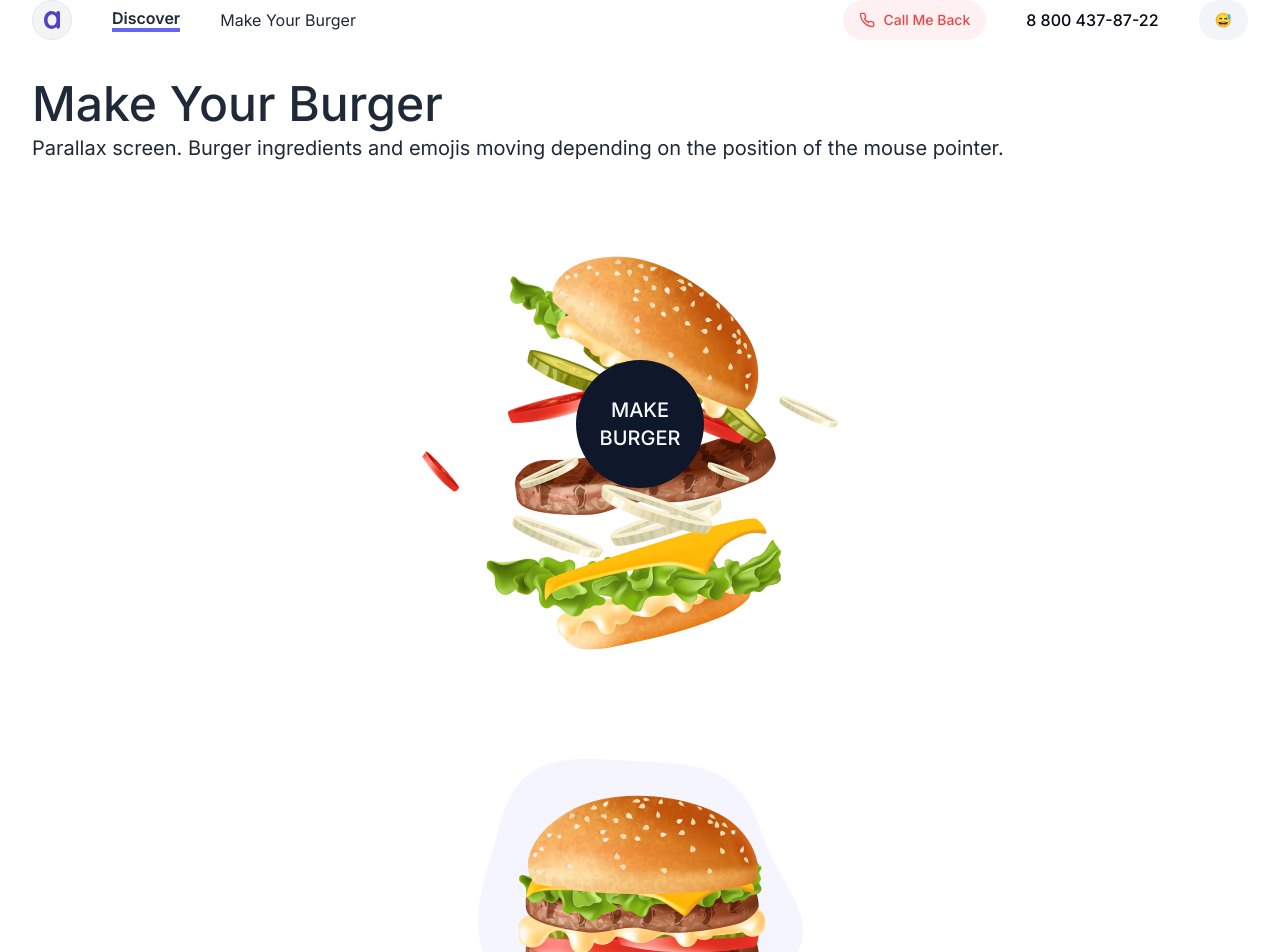
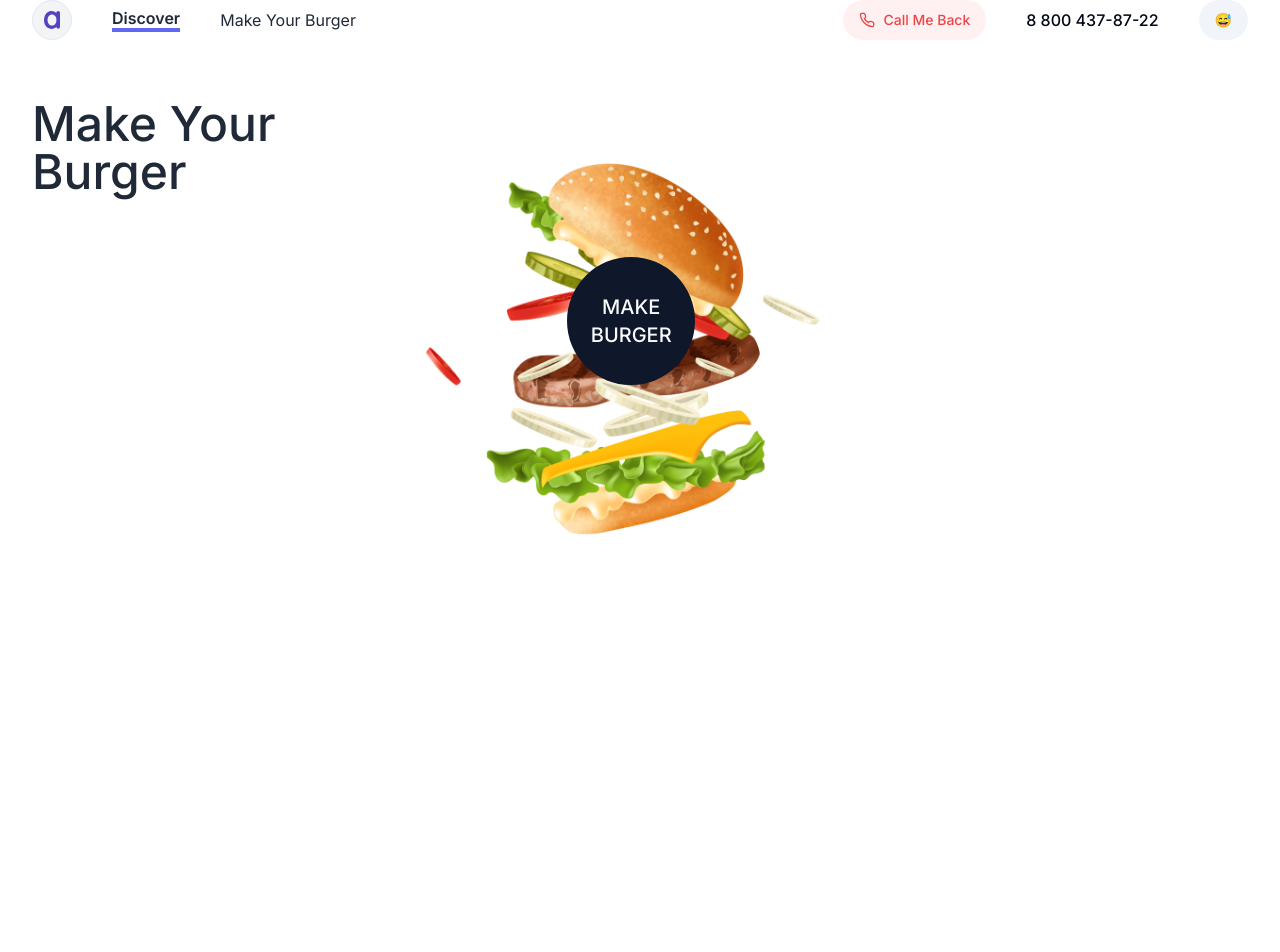
Before and after one commit to Alek30k/Make-Your-Burguer, a Next.js app: page / in a window 1280 px wide. Shown: the part 32-984 px from the top of the page. After the commit the page ends 818 px from the top, so only its background shows below. Built offline with nearby package versions, Linux system fonts and the light colour scheme.

Commit message:
last commit

```diff
--- a/app/page.tsx
+++ b/app/page.tsx
@@ -5,7 +5,9 @@ const HomePage = () => {
   return (
     <div className="mt-10 mb-56">
       <HeroMain />
-      <CartMain />
+      <div className="sm:hidden">
+        <CartMain />
+      </div>
     </div>
   );
 };
--- a/components/hero-main.tsx
+++ b/components/hero-main.tsx
@@ -3,11 +3,11 @@ import Image from "next/image";
 
 const HeroMain = () => {
   return (
-    <div className="mt-15">
+    <div className="mt-15 sm:flex sm:w-1/3 sm:w-2/3">
       <h1 className="text-gray-800 text-5xl font-medium mt-5">
         Make Your Burger
       </h1>
-      <p className="text-gray-800  text-xl font-normal leading-loose">
+      <p className="sm:hidden text-gray-800  text-xl font-normal leading-loose">
         Parallax screen. Burger ingredients and emojis moving depending on the
         position of the mouse pointer.
       </p>
```
